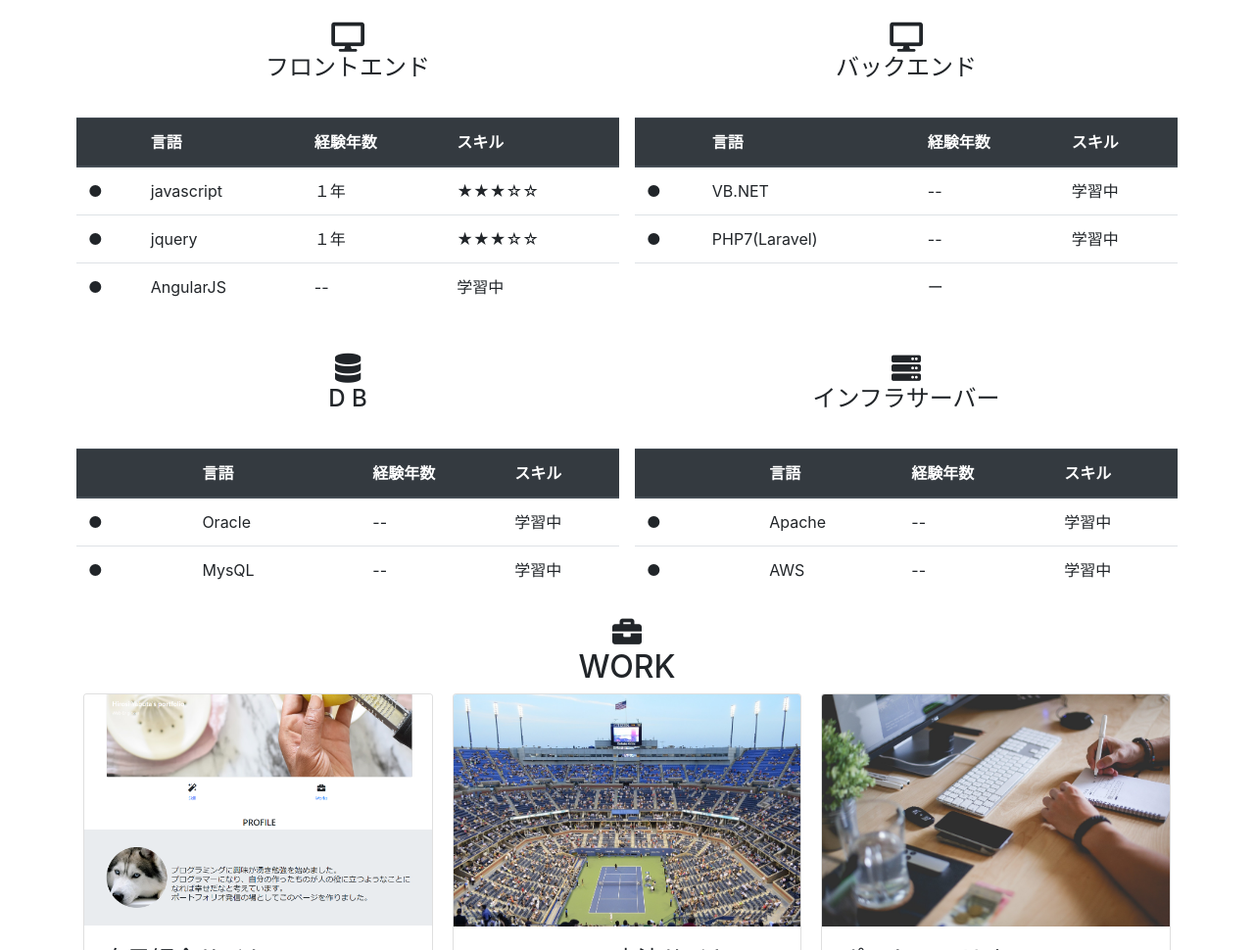
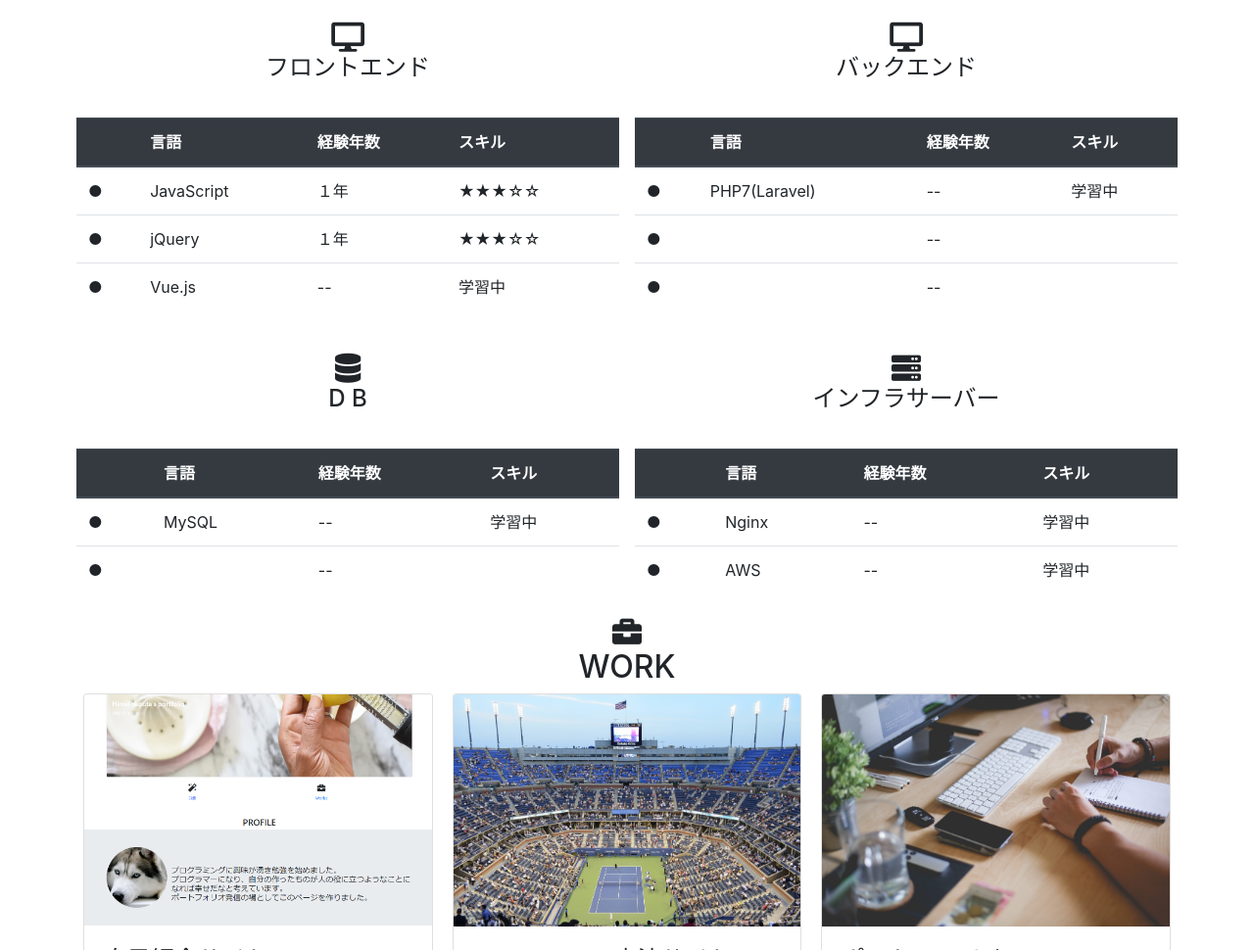
Before and after one commit to hirosiyabu/portfolio, a plain HTML site: page index.html in a window 1280 px wide. Shown: the part 1192-2162 px from the top of the page at 98% size. Drawn offline with nearby package versions, Linux system fonts and the light colour scheme.

Commit message:
スキル内容修正

```diff
--- a/index.html
+++ b/index.html
@@ -121,19 +121,19 @@
         <tbody>
           <tr>
             <th scope="row">●</th>
-            <td>javascript</td>
+            <td>JavaScript</td>
             <td>１年</td>
             <td>★★★☆☆</td>
           </tr>
           <tr>
             <th scope="row">●</th>
-            <td>jquery</td>
+            <td>jQuery</td>
             <td>１年</td>
             <td>★★★☆☆</td>
           </tr>
           <tr>
             <th scope="row">●</th>
-            <td>AngularJS</td>
+            <td>Vue.js</td>
             <td>--</td>
             <td>学習中</td>
           </tr>
@@ -161,20 +161,20 @@
           <tbody>
             <tr>
               <th scope="row">●</th>
-              <td>VB.NET</td>
+              <td>PHP7(Laravel)</td>
               <td>--</td>
               <td>学習中</td>
             </tr>
             <tr>
               <th scope="row">●</th>
-              <td>PHP7(Laravel)</td>
+              <td>　</td>
               <td>--</td>
-              <td>学習中</td>
+              <td>　</td>
             </tr>
             <tr>
-              <th scope="row">　</th>
+              <th scope="row">●</th>
               <td>　</td>
-              <td>ー</td>
+              <td>--</td>
               <td>　</td>
             </tr>
           </tbody>
@@ -202,16 +202,16 @@
         </thead>
         <tbody>
           <tr>
-            <th scope="row">●　　</th>
-            <td>Oracle　　</td>
+            <th scope="row">●</th>
+            <td>MySQL</td>
             <td>--</td>
             <td>学習中</td>
           </tr>
           <tr>
             <th scope="row">●</th>
-            <td>MysQL</td>
+            <td>　</td>
             <td>--</td>
-            <td>学習中</td>
+            <td>　</td>
           </tr>
         </tbody>
       </table>
@@ -236,8 +236,8 @@
         </thead>
         <tbody>
           <tr>
-            <th scope="row">●　　</th>
-            <td>Apache</td>
+            <th scope="row">●</th>
+            <td>Nginx</td>
             <td>--</td>
             <td>学習中</td>
           </tr>
```
